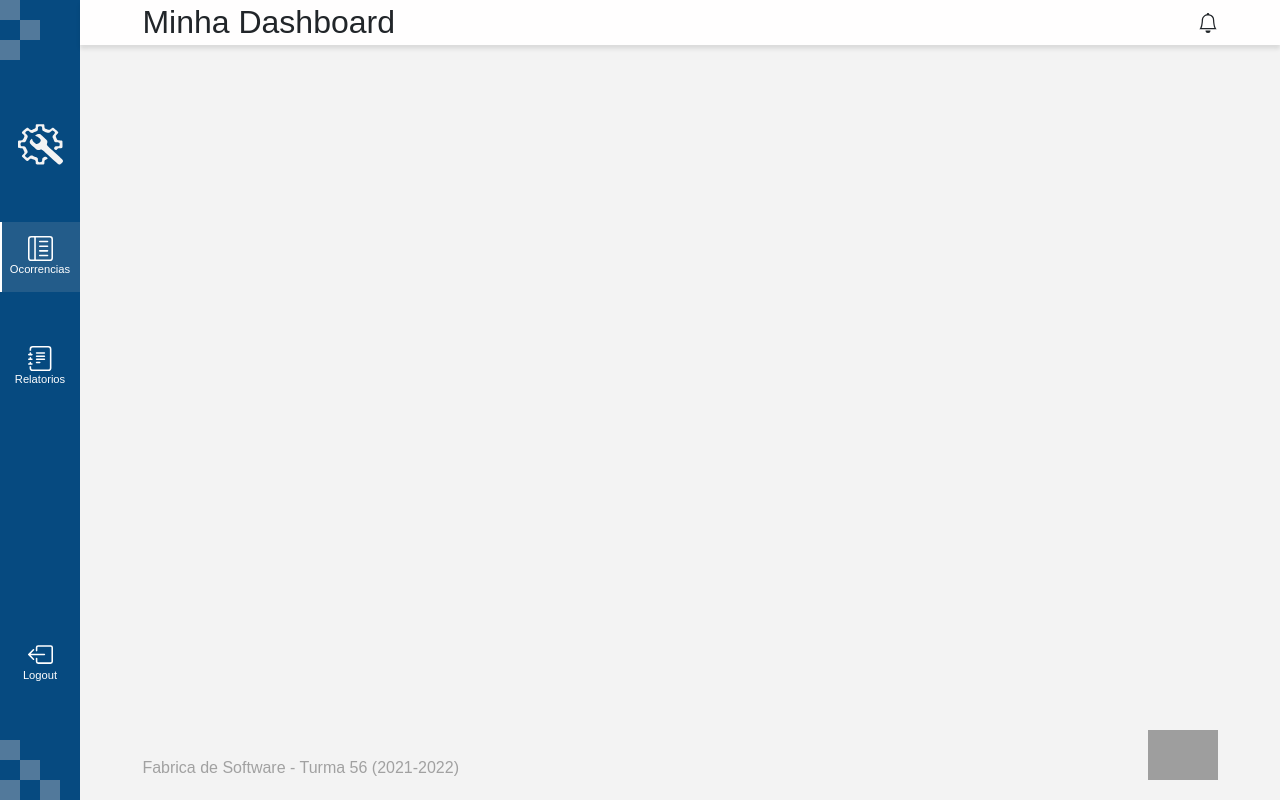
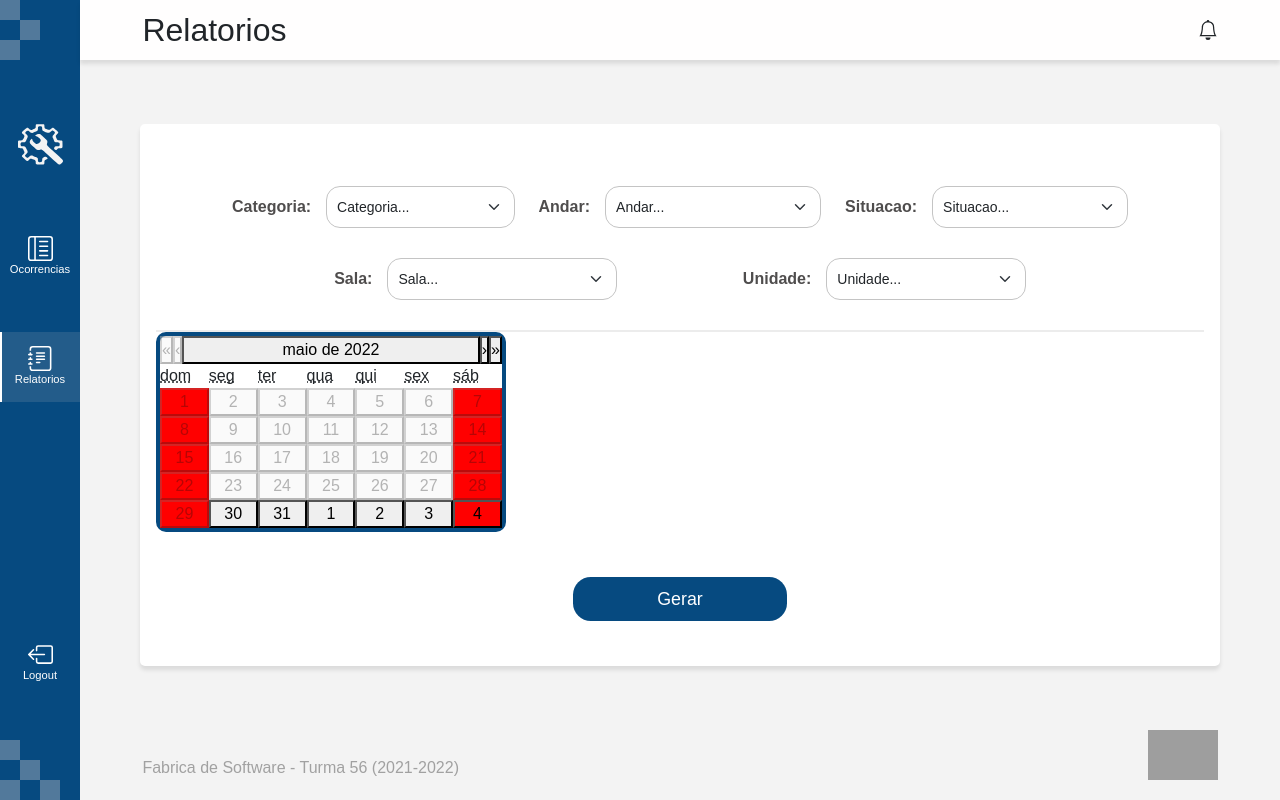
Before and after one commit to anderson-scr/hub-help-react, a React (Create React App) app: page /Relatorios in a window 1280 px wide. Built offline with nearby package versions, Linux system fonts and the light colour scheme; grey boxes are pictures that could not be loaded.

Commit message:
Arrumando tabela, relatorio e calendario

```diff
--- a/package.json
+++ b/package.json
@@ -3,12 +3,17 @@
   "version": "0.1.0",
   "private": true,
   "dependencies": {
+    "@date-io/date-fns": "^2.14.0",
+    "@emotion/react": "^11.9.0",
+    "@emotion/styled": "^11.8.1",
+    "@mui/material": "^5.8.1",
     "@testing-library/jest-dom": "^5.16.4",
     "@testing-library/react": "^13.3.0",
     "@testing-library/user-event": "^13.5.0",
     "bootstrap": "^5.1.3",
     "react": "^18.1.0",
     "react-bootstrap": "^2.4.0",
+    "react-calendar": "^3.7.0",
     "react-dom": "^18.1.0",
     "react-icons": "^4.3.1",
     "react-router-dom": "^6.3.0",
--- a/public/index.html
+++ b/public/index.html
@@ -1,5 +1,5 @@
 <!DOCTYPE html>
-<html lang="en">
+<html lang="pt-br">
   <head>
     <meta charset="utf-8" />
     <meta name="viewport" content="width=device-width, initial-scale=1" />
--- a/src/App/App.js
+++ b/src/App/App.js
@@ -5,19 +5,22 @@ import './App.css';
 import BarraLateral from "../Components/Barra-lateral/barraLateral";
 import Header from "../Components/Header/header";
 import Footer from "../Components/Footer/footer";
-import Tabela from "../Pages/Ocorrencias/Tabela/tabela";
 import Ocorrencias from "../Pages/Ocorrencias/ocorrencias";
+import Relatorios from "../Pages/Relatorios/relatorios";
 
 function App() {
+
   return (
     <Router>
       <div className="App">
         <BarraLateral />
+
         <section id="conteudo">
           <Header />
           <div className='screenChange'>
             <Routes>
               <Route path="/Ocorrencias" element={<Ocorrencias />} />
+              <Route path="/Relatorios" element={<Relatorios />} />
             </Routes>
           </div>
           <Footer />
--- a/src/Components/Barra-lateral/barraLateral.js
+++ b/src/Components/Barra-lateral/barraLateral.js
@@ -1,16 +1,24 @@
-import React, { useRef, useState } from 'react';
+import React, { useRef, useState, useEffect } from 'react';
 import './barraLateralStyle.css';
+import { NavLink } from 'react-router-dom';
+import { useLocation } from 'react-router-dom';
 import { ReactComponent as LogoHubHelp } from "../../Assets/Svgs/hub-help-logo-branca.svg";
 import { BsReverseLayoutTextSidebarReverse, BsJournalText, BsBoxArrowLeft } from "react-icons/bs";
 
 
 function BarraLateral() {
   const [posicao, setPosicao] = useState();
-  const indicadorSelecionado = useRef(null)
+  const indicadorSelecionado = useRef(null);
+  const ocorrencias = useRef(null);
+  const relatorios = useRef(null);
+  const localizacao = useLocation();
 
-  const moverIndicador = (evt) => {
-    evt.preventDefault();
-    setPosicao(evt.currentTarget.offsetTop)
+  useEffect(() => {
+    moverIndicador()
+  }, [localizacao]);
+
+  const moverIndicador = () => {
+    localizacao.pathname === "/Ocorrencias"? setPosicao(ocorrencias.current["offsetTop"]) : setPosicao(relatorios.current["offsetTop"])
   }
 
   return (
@@ -26,14 +34,14 @@ function BarraLateral() {
         <LogoHubHelp id="logoHubHelp"/>
         <nav id="navegacao">
           <div id='selecionado' ref={indicadorSelecionado} style={{top: posicao}}></div>
-          <a href="" className="opcao" id="ocorrencias" onClick={evt => {moverIndicador(evt)}}>
+          <NavLink to="/Ocorrencias" className="opcao" id="ocorrencias" ref={ocorrencias}>
             <BsReverseLayoutTextSidebarReverse className='icone' />
             Ocorrencias
-          </a>
-          <a href="" className="opcao" id="relatorios" onClick={evt => {moverIndicador(evt)}}>
+          </NavLink>
+          <NavLink to="/Relatorios" className="opcao" id="relatorios" ref={relatorios}>
             <BsJournalText className='icone' />
             Relatorios
-          </a>
+          </NavLink>
         </nav>
       </section>
 
--- a/src/Components/Header/header.js
+++ b/src/Components/Header/header.js
@@ -1,13 +1,18 @@
 import React from 'react';
 import "./headerStyle.css";
+import { useLocation } from 'react-router-dom';
 import { BsBell } from "react-icons/bs";
 
-function header() {
+function Header() {
+  const localizacao = useLocation();
+
   return (
     <>
       <header id="header">
         <div id="menuEsquerda">
-          <h2 id="titulo">Minha Dashboard</h2>
+          <h2 id="titulo">{
+            localizacao.pathname === "/Ocorrencias"? "Ocorrências" : "Relatorios"
+          }</h2>
         </div>
 
         <BsBell id='sininho'/>
@@ -16,4 +21,4 @@ function header() {
   )
 }
 
-export default header;
+export default Header;
--- a/src/Components/Header/headerStyle.css
+++ b/src/Components/Header/headerStyle.css
@@ -1,5 +1,6 @@
 #header {
-  height: 45px;
+  min-height: 45px;
+  height: 60px;
   width: 100%;
   background-color: #FFFEFE;
   box-shadow: 0px 4px 4px rgba(0, 0, 0, 0.1);
--- /dev/null
+++ b/src/Helpers/dropsDowns.js
@@ -0,0 +1,31 @@
+export const opcoesRelatorios = [
+  {
+    Nome: "Categoria",
+    Opcoes: [
+      "Ar Condicionado",
+      "Computadores",
+      "Eletrica",
+      "Estrutural",
+      "Hidraulica",
+      "Limpeza"
+    ]
+  },
+  {
+    Nome: "Andar",
+    Opcoes: [
+      "Terreo",
+      "Primeiro",
+      "Segundo",
+      "Terceiro"
+    ]
+  },
+  {
+    Nome: "Situacao",
+    Opcoes: [
+      "Em aberto",
+      "Em andamento",
+      "Concluido",
+      "Cancelado"
+    ]
+  }
+];
--- /dev/null
+++ b/src/Helpers/gerarDropdown.js
@@ -0,0 +1,21 @@
+import React from 'react';
+
+function SelectDropDown({opcoes}) {
+  return (
+    <div className="selectDrop">
+      <label htmlFor={opcoes["Nome"]}>{opcoes["Nome"]}: </label>
+      <select className="form-select" name={opcoes["Nome"]} aria-label="Default select example" defaultValue={'DEFAULT'}>
+        <option value="DEFAULT" disabled style={{display: "none"}}>{opcoes["Nome"]}...</option>
+        {opcoes["Opcoes"].map(opcao => {
+          return (
+            <option value={opcao}>
+              {opcao}
+            </option>
+          )
+        })}
+      </select>
+    </div>
+  )
+}
+
+export default SelectDropDown;
--- a/src/Pages/Ocorrencias/Tabela/tabela.js
+++ b/src/Pages/Ocorrencias/Tabela/tabela.js
@@ -140,7 +140,6 @@ function Tabela() {
                   <th {...column.getHeaderProps(column.getSortByToggleProps())} className={`${centralizarHeader(column["Header"])} ${column["Header"]}`}>
                     {column.render('Header')}
                     <span> {column.isSorted? (column.isSortedDesc? <BsChevronDown /> : <BsChevronUp />) : ''} </span>
-                    {column["Header"] === "Tempo"? console.log(column["maxWidth"]) : console.log(`nao e a tempo`)}
                   </th>
                 ))}
               </tr>
--- /dev/null
+++ b/src/Pages/Relatorios/relatorios.js
@@ -0,0 +1,54 @@
+import React from 'react';
+import "./relatoriosStyle.css";
+import SelectDropDown from "../../Helpers/gerarDropdown";
+import { opcoesRelatorios } from "../../Helpers/dropsDowns";
+import Calendar from 'react-calendar';
+
+function Relatorios() {
+  const exemploAndarUnidade = [
+    {
+      Nome: "Sala",
+      Opcoes: [
+        "Sala 01",
+        "Sala 02",
+        "Sala 03",
+        "Sala 04"
+      ]
+    },
+    {
+      Nome: "Unidade",
+      Opcoes: [
+        "Unidade 01",
+        "Unidade 02",
+        "Unidade 03",
+        "Unidade 04"
+      ]
+    }
+  ]
+
+  return (
+    <main>
+      <div className="super-card">
+        <div className='containnerDropDowns'>
+          <div className="cima">
+            {opcoesRelatorios.map(dropDown => {
+              return <SelectDropDown key={dropDown.Nome} opcoes={dropDown}/>
+            })}
+          </div>
+
+          <div className="baixo">
+            {exemploAndarUnidade.map(dropDown => {
+              return <SelectDropDown key={dropDown.Nome} opcoes={dropDown} />
+            })}
+          </div>
+        </div>
+        <div className='containnerDatas'>
+          <Calendar minDate={new Date()} locale="pt-BR" className="calendario"/>
+        </div>
+        <button>Gerar</button>
+      </div>
+    </main>
+  )
+}
+
+export default Relatorios;
--- /dev/null
+++ b/src/Pages/Relatorios/relatoriosStyle.css
@@ -0,0 +1,71 @@
+.super-card {
+  margin: auto;
+  width: 90%;
+  display: flex;
+  flex-direction: column;
+  padding: 2em 1em 0 1em;
+  align-content: space-between;
+  background-color: #ffffff;
+  box-shadow: 0px 4px 4px rgba(0, 0, 0, 0.1);
+  border-radius: 5px;
+}
+
+.super-card > button {
+  margin: 2.5em auto;
+  width: 12em;
+  height: 2.5em;
+  border-radius: 1em;
+  border: none;
+  font-size: 1.115rem;
+  color: #fff;
+  background-color: #064A80;
+}
+
+.cima, .baixo {
+  margin: 30px auto;
+  width: 90%;
+  display: flex;
+  justify-content: space-evenly;
+}
+.selectDrop {
+  width: 30%;
+  display: flex;
+  justify-content: center;
+  gap: 15px;
+  align-items: center;
+}
+
+.opcoes {
+  width: 100%;
+  display: flex;
+  justify-content: space-between;
+  align-items: center;
+}
+.selectDrop > select {
+  width: 82%;
+  height: 3em;
+  border-radius: 1em;
+  border: 1px solid #c4c4c4;
+  cursor: pointer;
+}
+
+.selectDrop > label {
+  color: #4F4D4D;
+  font-weight: 600;
+  font-size: 1rem;
+}
+
+.containnerDropDowns {
+  border-bottom: 2px solid #ececec;
+}
+.calendario {
+  border: 4px solid #064A80 !important;
+  border-radius: 10px;
+  width: 350px;
+}
+.react-calendar__navigation {
+  display: flex;
+}
+.react-calendar__month-view__days__day--weekend {
+  background-color: red;
+}
```
Also changed, not shown: commitsInfo.txt, 1 other file (tests, documents, lock files or other folders).
